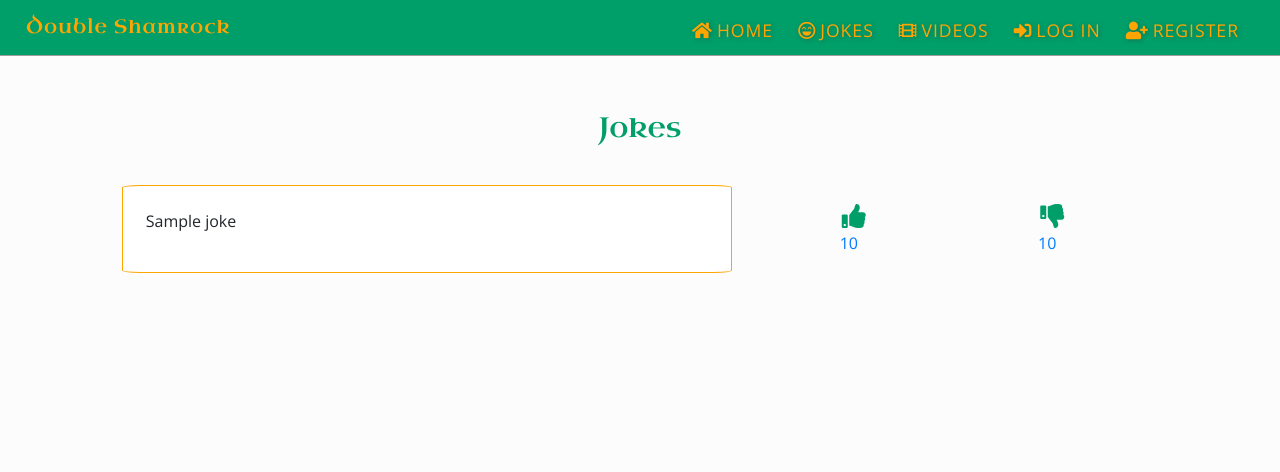
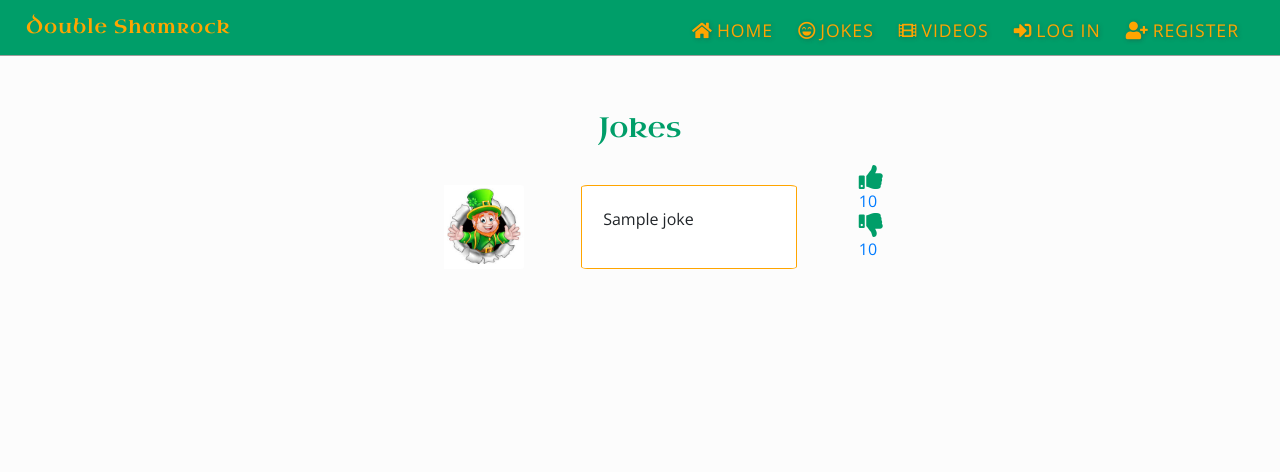
Before and after one commit to alexeykuz-sys/hackathon-doubleShamrocks, a Flask app: page /jokes in a window 1280 px wide. Shown: the top 472 px of the page. Run offline with Flask 2, Linux system fonts and the light colour scheme; a database or web service that is not in the repository returns one stand-in record (values such as "Sample title"); some libraries are stand-ins or nearby versions.

Commit message:
Add leprechauns and styling

```diff
--- a/static/style.css
+++ b/static/style.css
@@ -142,13 +142,8 @@ main {
 }
 
 .social-icons {
-<<<<<<< HEAD
-    float: right;
-=======
     float: right;
     margin-bottom: 10px;
-
->>>>>>> 29684c8ebaf2b2a84e7fde5148c99271ad254493
 }
 
 .social-icons a img{
@@ -400,13 +395,31 @@ div.card {
     margin: 20px;
 }
 
-.likes-wrapper {
+.col-md-4 img {
+    width: 80%;
+    padding-left: 20%;
+    display: flex;
+    flex-direction: column;
+    align-items: center;
+    justify-content: space-around;
+    margin: 20px;
+}
+/*.col-xs-2 img {
+    width: 100%;
+    padding-left: 20%;
+    display: flex;
+    flex-direction: column;
+    align-items: center;
+    justify-content: space-around;
+    margin: 5px;
+}*/
+/*.likes-wrapper {
     display: flex;
     flex-direction: row;
     align-items: center;
     justify-content: space-around;
     margin: 20px;
-}
+}*/
 
 .score {
         padding-left: 15px;
@@ -417,7 +430,11 @@ div.card {
 i.rating {
     color: var(--main-green);
     font-size: 24px;
-    margin: 5%;
+    margin: 20%;
+    display: flex;
+    flex-direction: row;
+    align-items: center;
+
 }
 
 /* ---- Profile Page ---- */
--- a/templates/jokes.html
+++ b/templates/jokes.html
@@ -8,20 +8,55 @@
 
     <div class="row justify-content-center">
         {% for joke in jokes %}
-        <div class="col-md-6 col-sm-12">
+
+            {% if loop.index % 2 != 0 %}
+                <div class="row">
+                    <div class="col-md-4 ">
+                        <img src="{{ url_for('static', filename='images/leprechaun_popping_out.jpg') }}" alt=""
+                            class="image-responsive">
+                    </div>
+                    <div class="col-sm-12 col-md-6 ">
                         <div class="card">
                             <div class="card-body">
                                 <p>{{ joke.joke }}</p>
                             </div>
                         </div>
                     </div>
-        <div class="col-xs-6 col-sm-3 col-md-4 likes-wrapper">
+                </div>
+                <div class="row">
+                    <div class="col-xs-6 col-sm-3 col-md-2 likes-wrapper">
                         <a href="{{ url_for('joke_like', joke_id=joke._id) }}" class="like-score"><i
-                    class="rating fas fa-thumbs-up"></i><span class="score-likes">{{ joke.likes }}</span></a>
+                                class="rating fas fa-thumbs-up"></i>
+                                <span class="score-likes">{{ joke.likes }}</span></a>
                         <a href="{{ url_for('joke_dislike', joke_id=joke._id) }}" class="dislike-score"><i
-                    class="rating fas fa-thumbs-down"></i><span class="score-dislikes">{{ joke.dislikes }}</span></a>
+                                class="rating fas fa-thumbs-down"></i>
+                                <span class="score-dislikes">{{ joke.dislikes }}</span></a>
                     </div>
-
+                </div>
+            {% else %}
+                <div class="row">
+                    <div class="col-sm-12 col-md-6 ">
+                        <div class="card">
+                            <div class="card-body">
+                                <p>{{ joke.joke }}</p>
+                            </div>
+                        </div>
+                    </div>
+                    <div class="col-md-4 ">
+                        <img src="{{ url_for('static', filename='images/leprachaun_floating.png') }}" alt="" class="image-responsive">
+                    </div>
+                </div>
+                <div class="row">
+                    <div class="col-xs-6 col-sm-3 col-md-2 likes-wrapper">
+                        <a href="{{ url_for('joke_like', joke_id=joke._id) }}" class="like-score"><i
+                                class="rating fas fa-thumbs-up"></i>
+                                <span class="score-likes">{{ joke.likes }}</span></a>
+                        <a href="{{ url_for('joke_dislike', joke_id=joke._id) }}" class="dislike-score"><i
+                                class="rating fas fa-thumbs-down"></i>
+                                <span class="score-dislikes">{{ joke.dislikes }}</span></a>
+                    </div>
+                </div>
+            {% endif %}
         {% endfor %}
     </div>
 </div>
```
Also changed, not shown: static/images/leprachaun_floating.png (added), static/images/leprechaun_popping_out.jpg (added). Lines whose indentation alone changed are shown as unchanged.
